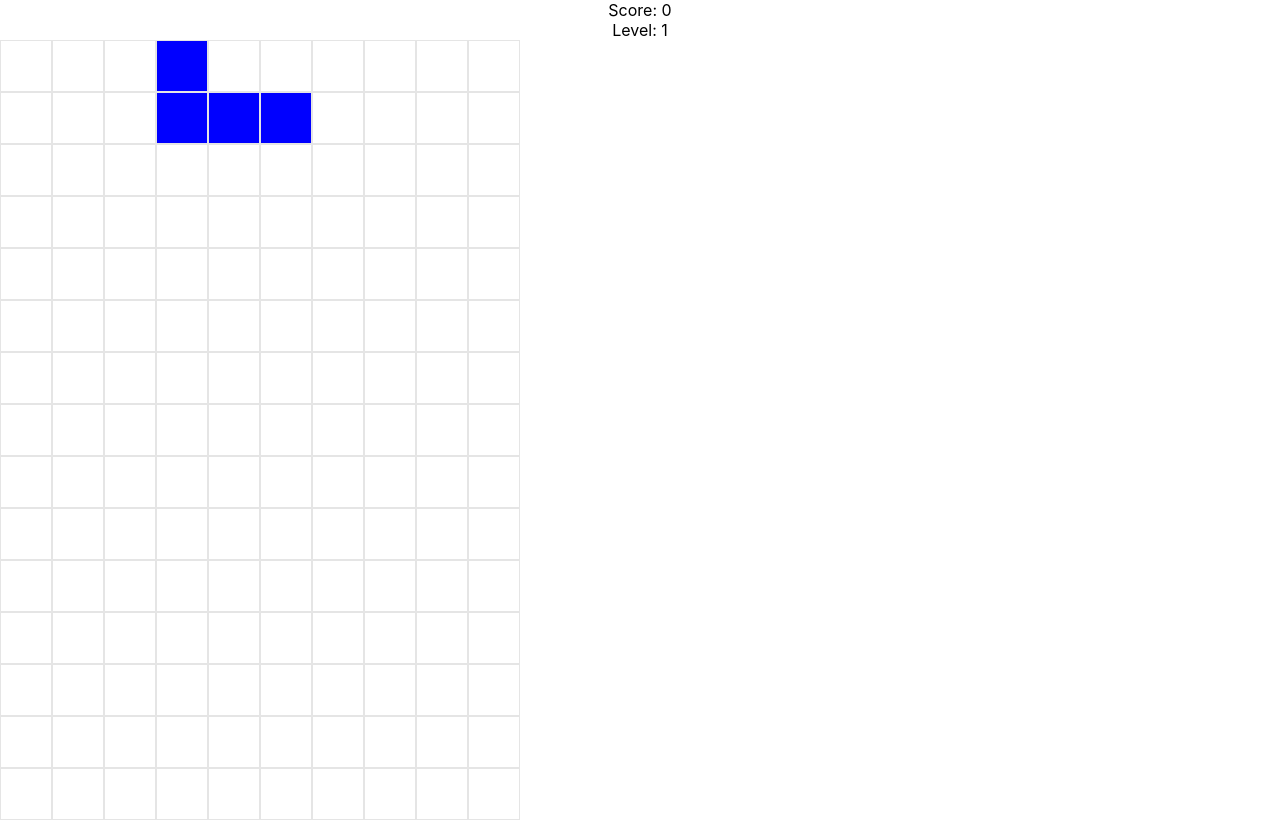
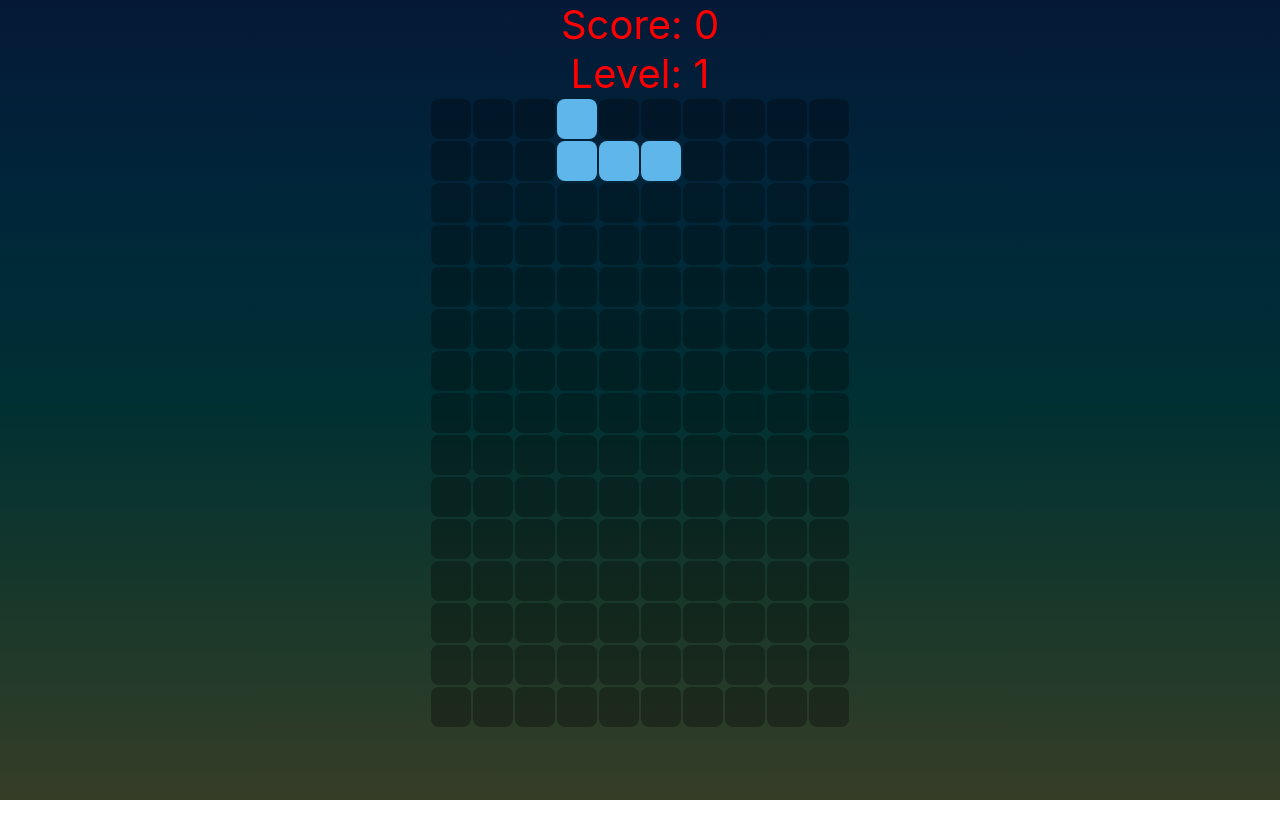
Before and after one commit to codingWithMittens/bentris, a React (Create React App) app: page / in a window 1280 px wide. Built offline with nearby package versions, Linux system fonts and the light colour scheme.

Commit message:
working auto drop, hard drop, styled

```diff
--- a/src/App.css
+++ b/src/App.css
@@ -1,38 +1,8 @@
+body {
+  background-image: linear-gradient(to bottom, #051937, #00263a, #003033, #18382a, #363d27);
+  height: 100vh;
+}
+
 .App {
   text-align: center;
 }
-
-.App-logo {
-  height: 40vmin;
-  pointer-events: none;
-}
-
-@media (prefers-reduced-motion: no-preference) {
-  .App-logo {
-    animation: App-logo-spin infinite 20s linear;
-  }
-}
-
-.App-header {
-  background-color: #282c34;
-  min-height: 100vh;
-  display: flex;
-  flex-direction: column;
-  align-items: center;
-  justify-content: center;
-  font-size: calc(10px + 2vmin);
-  color: white;
-}
-
-.App-link {
-  color: #61dafb;
-}
-
-@keyframes App-logo-spin {
-  from {
-    transform: rotate(0deg);
-  }
-  to {
-    transform: rotate(360deg);
-  }
-}
--- a/src/App.js
+++ b/src/App.js
@@ -6,11 +6,12 @@ const rows = 15;
 const cols = 10;
 let completedLinesInLevel = 0;
 let totalCompletedLines = 0;
-let speed = 2;
 
 const App = () => {
 
   const handleKeyDown = (event) => {
+    setActive(true)
+
     if (event.keyCode === 37) {
       move(-1);
     }
@@ -23,9 +24,9 @@ const App = () => {
     if (event.keyCode === 40) {
       fall();
     }
-    // if (event.keyCode === 49) {
-    //   hardFall();
-    // }
+    if (event.keyCode === 32) {
+      hardFall();
+    }
   }
 
   useEffect(() => {
@@ -36,14 +37,6 @@ const App = () => {
     };
   }, [handleKeyDown]);
 
-  // useEffect(() => {
-  //   const intervalId = setInterval(() => {
-  //     console.log('falling', activeTetrominoe);
-  //     fall();
-  //   }, speed * 1000);
-
-  //   return () => clearInterval(intervalId);
-  // }, ['']);
 
   const tetrominoes = [
     {name: 'I', shape: [[[1,0],[1,1],[1,2],[1,3]], [[0,2],[1,2],[2,2],[3,2]], [[2,0],[2,1],[2,2],[2,3]], [[0,1],[1,1],[2,1],[3,1]]], color: 'cyan'},
@@ -69,79 +62,102 @@ const App = () => {
 
   const [activeTetrominoe, setActiveTetrominoe] = useState({...initTetrominoe()});
   const [placedTetrominoes, setPlacedTetrominoes] = useState(initPlacedTetrominoes);
+  const [speed, setSpeed] = useState(2);
   const [score, setScore] = useState(0);
   const [level, setLevel] = useState(1);
+  const [active, setActive] = useState(false);
 
   const board = Array(rows).fill(Array(cols).fill())
 
+  useEffect(() => {
+    const intervalId = setInterval(() => {
+      active && fall();
+    }, speed * 1000);
+
+    return () => clearInterval(intervalId);
+  }, [activeTetrominoe, speed]);
+
   const updateActiveTetrominoeAttr = (attr, newValue) => {
     const proposedPos = {...activeTetrominoe, [attr]: newValue}
-    if (isValid(proposedPos.row, proposedPos.col, proposedPos.rotation)) {
+    if (isValid(proposedPos)) {
       setActiveTetrominoe({...activeTetrominoe, [attr]: newValue});
       return true;
     } else {
       console.log('out of bounds')
       return false;
     }
-  }
+  };
 
   const rotateActiveTetrominoe = () => {
-    console.log('rotating', activeTetrominoe)
     updateActiveTetrominoeAttr('rotation', (activeTetrominoe.rotation + 1) % activeTetrominoe.tetrominoe.shape.length)
   };
 
   const spawn = () => {
-    setActiveTetrominoe({...initTetrominoe()});
+    const newTetrominoe = {...initTetrominoe()}
+    setActiveTetrominoe(newTetrominoe);
   };
 
   const move = (amount) => {
-    console.log('moving', activeTetrominoe)
     updateActiveTetrominoeAttr('col', activeTetrominoe.col + amount)
   };
 
   const applyToBoard = () => {
     const newTetrominoeMap = [...placedTetrominoes]
 
-    tetrominoeLocations(activeTetrominoe.row, activeTetrominoe.col, activeTetrominoe.rotation).forEach(blockPos => {
+    tetrominoeLocations(activeTetrominoe).forEach(blockPos => {
       const [row, col] = blockPos;
 
       newTetrominoeMap[row][col] = activeTetrominoe.tetrominoe.color;
     })
-    console.log(newTetrominoeMap);
     setPlacedTetrominoes(newTetrominoeMap);
     updateLevelAndScore(removeCompleteRows());
-  }
+  };
 
   const updateLevelAndScore = (rowsRemoved) => {
     totalCompletedLines += rowsRemoved;
     completedLinesInLevel += rowsRemoved;
     const newScore = [0,100,300,500,800][rowsRemoved] * level;
-    console.log(rowsRemoved, newScore);
     setScore(score + newScore);
-    if(completedLinesInLevel >= level * 10) {
+    if(completedLinesInLevel >= level * 2) {
       setLevel(level + 1);
       completedLinesInLevel = 0;
-    }
-  }
-
-  const fall = () => {
-    const newRow = activeTetrominoe.row + 1;
-    if (!updateActiveTetrominoeAttr('row', newRow)) {
-      applyToBoard()
-      spawn();
+      setSpeed(speed * .7)
     }
   };
 
-  const tetrominoeLocations = (atRow, atCol, atRotation) => {
-    return activeTetrominoe.tetrominoe.shape[atRotation].map(rowPos => {
-      const [row, col] = rowPos
-      return([atRow + row, atCol + col])
-    })
-  }
+  const fall = (newRow = activeTetrominoe.row + 1) => {
+    if (!updateActiveTetrominoeAttr('row', newRow)) {
+      if(newRow <= 2) {
+        setActive(false);
+        alert('Game Over!');
+        window.location.reload()
+      }
+      else {
+        applyToBoard()
+        spawn();
+      }
+    }
+  };
 
-  const isValid = (row, col, rotation) => (
-    tetrominoeLocations(row, col, rotation).every(coords => {
-      [row, col] = coords;
+  const hardFall = () => {
+    let i = activeTetrominoe.row + 1;
+
+    for(i; i < rows; i++) {
+      console.log('checking row', i);
+      if (!isValid({...activeTetrominoe, row: i})) { break }
+    };
+
+    fall(i-1)
+  };
+
+  const tetrominoeLocations = (attrs) => {
+    const {row, col, rotation} = attrs;
+    return activeTetrominoe.tetrominoe.shape[rotation]?.map(coords => [coords[0] + row, coords[1] + col]) || [];
+  };
+
+  const isValid = (attrs) => {
+    return tetrominoeLocations(attrs).every(coords => {
+      const [row, col] = coords;
       const insideLeftBoundary = col >= 0;
       const insideRightBoundary = col < cols;
       const aboveFloor = row < rows;
@@ -149,7 +165,7 @@ const App = () => {
 
       return insideLeftBoundary && insideRightBoundary && aboveFloor && noConflicts;
     })
-  );
+  };
 
 
   const removeCompleteRows = () => {
@@ -164,9 +180,10 @@ const App = () => {
 
   const cellColor = (row, col) => {
     const staticColors =  placedTetrominoes[row][col];
-    // hack - fix this
-    const tetrominoePosition = tetrominoeLocations(activeTetrominoe.row, activeTetrominoe.col, activeTetrominoe.rotation).map(coords => coords.join(',')).includes([row, col].join(','));
-    return tetrominoePosition ? activeTetrominoe.tetrominoe.color : staticColors;
+    const tetrominoePosition = tetrominoeLocations(activeTetrominoe).map(coords => coords.join(',')).includes([row, col].join(','));
+    const color = tetrominoePosition ? activeTetrominoe.tetrominoe.color : staticColors;
+    const occupied = color ? 'occupied' : ''
+    return `${color} ${occupied}`
   }
 
   return (
@@ -179,12 +196,9 @@ const App = () => {
           return (
             <div className="row">
               {
-                row.map((col, coli) => {
-                  return (
-                    <div className={`col ${cellColor(rowi, coli)}`}>
-                    </div>
-                  )
-                })
+                row.map((col, coli) => (
+                  <div className={`col  ${cellColor(rowi, coli)}`} />
+                ))
               }
             </div>
           )
@@ -193,6 +207,6 @@ const App = () => {
       </div>
     </div>
   );
-}
+};
 
 export default App;
--- a/src/index.css
+++ b/src/index.css
@@ -7,20 +7,40 @@ body {
   -moz-osx-font-smoothing: grayscale;
 }
 
+.score, .level {
+  color: red;
+  font-size: 40px;
+}
+
+.board {
+  display: flex;
+  margin: 0 auto;
+  flex-direction: column;
+  justify-content: center;
+  align-items: center;
+}
+
 .row {
   display: flex;
 }
 
 .col {
-  width: 50px;
-  height: 50px;
-  border: 1px solid #e5e5e5;
+  width: 40px;
+  height: 40px;
+  box-sizing: border-box;
+  margin: 1px;
+  background-color: rgba(0, 0, 0, 0.3);
+  border-radius: 8px;
 }
 
-.cyan { background-color: cyan }
-.blue { background-color: blue }
+.occupied {
+  border-radius: 8px;
+}
+
+.cyan { background-color: #2D3092 }
+.blue { background-color: #5FB6EA }
 .orange { background-color: orange }
-.yellow { background-color: yellow }
-.green { background-color: green }
-.purple { background-color: purple }
+.yellow { background-color: #8AC53E }
+.green { background-color: #F5BC5B }
+.purple { background-color: #EC6C6C }
 .red { background-color: red }
```
